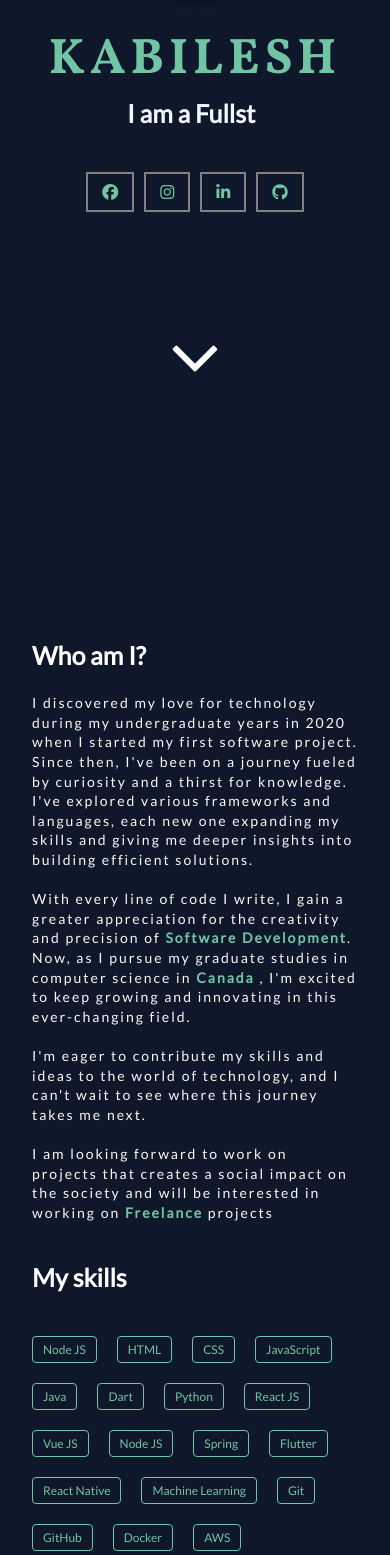
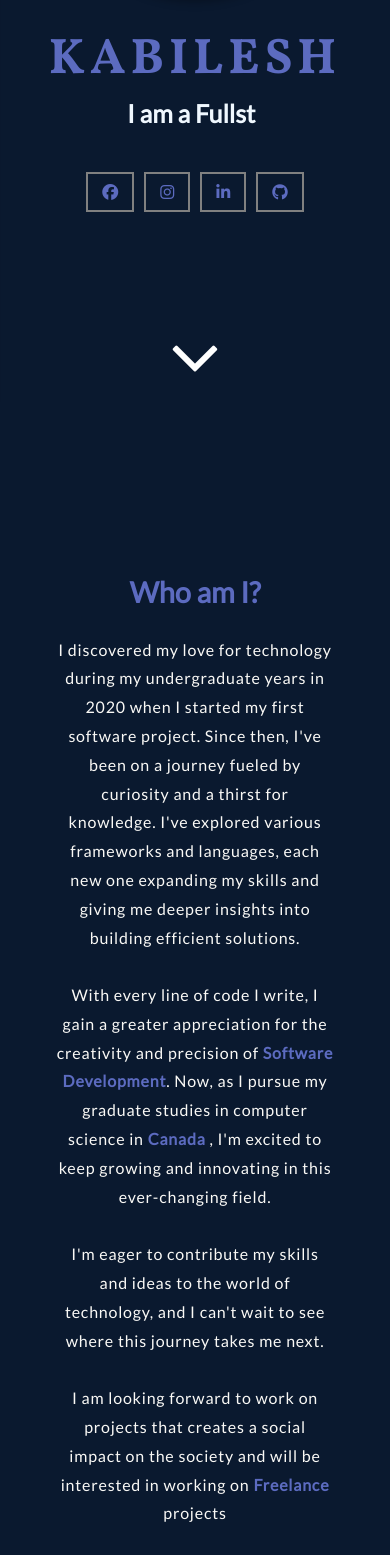
Before and after one commit to Kabilesh020799/Porfolio_React, a React (Create React App) app: page / in a window 390 px wide. Shown: the part 442-1997 px from the top of the page. Built offline with nearby package versions, Linux system fonts and the light colour scheme; a web font is replaced by a local one.

Commit message:
color scheme changes

```diff
--- a/src/App.css
+++ b/src/App.css
@@ -1,7 +1,7 @@
 .App_black {
   text-align: center;
   width: 100%;
-  background: #0F172A;
+  background: #0a192f;
 }
 .App_tomato {
   text-align: center;
--- a/src/components/About/About.module.css
+++ b/src/components/About/About.module.css
@@ -1,71 +1,90 @@
 .About {
   min-height: 100vh;
-  height: fit-content;
+  padding: 5rem 2rem;
   font-family: "Roboto", sans-serif;
+  background-color: #0a192f;
+  display: flex;
+  align-items: center;
+  justify-content: center;
 }
-.heading {
-  margin-top: 13%;
-}
-.heading2 {
-  font-size: 25px;
-  margin-top: 20px;
-  color: white;
-  font-weight: bolder;
-}
-.green {
-  color: #71C5A5;
-}
-.img {
-  width: 300px;
-  height: 200px;
-  margin-top: 20px;
-  border-radius: 10px;
-  box-shadow: 5px 5px 5px 5px #0a192f;
-}
+
 .container {
   display: flex;
-  align-items: stretch;
-  padding: 0 4rem;
-  gap: 20px;
-  margin-top: 8rem;
-}
-
-.para {
-  font-size: 14px;
-  width: 95%;
-  letter-spacing: 2px;
-  color: #FAF9F6;
-  text-align: left;
+  align-items: flex-start;
+  gap: 3rem;
+  max-width: 1200px;
+  width: 100%;
+  flex-wrap: wrap;
 }
 
 .wrapper {
   flex: 1;
   display: flex;
   flex-direction: column;
-  justify-content: start;
-  align-items: start;
-  gap: 20px;
+  justify-content: flex-start;
+  gap: 1.5rem;
 }
+
 .wrapper:nth-child(2) {
-  gap: 40px;
+  gap: 2rem;
 }
-@media screen and (min-width: 768px) {
+
+.heading2 {
+  font-size: 2rem;
+  font-weight: bold;
+  color: #5c6bc0;
+}
+
+.green {
+  color: #5c6bc0;
+}
+
+.para {
+  font-size: 1rem;
+  letter-spacing: 0.8px;
+  line-height: 1.8;
+  color: #faf9f6;
+  text-align: left;
+}
+
+.img {
+  width: 300px;
+  height: 220px;
+  object-fit: cover;
+  border-radius: 12px;
+  box-shadow: 0 4px 12px rgba(0, 0, 0, 0.6);
+}
+
+@media (max-width: 904px) {
+  .container {
+    flex-direction: column;
+    gap: 2rem;
+    padding: 0 1.5rem;
+    align-items: center;
+  }
+
   .para {
-    font-size: 18px;
+    width: 100%;
+    font-size: 1rem;
+    text-align: center;
   }
+
   .heading2 {
-    font-size: 35px;
+    font-size: 1.8rem;
+    text-align: center;
+  }
+
+  .wrapper {
+    align-items: center;
   }
 }
 
-@media screen and (max-width: 904px) {
-  .container {
-    flex-direction: column;
+@media (min-width: 768px) {
+  .heading2 {
+    font-size: 2.5rem;
   }
+
   .para {
-    width: 100%;
-  }
-  .container {
-    padding: 0 2rem;
+    font-size: 1.1rem;
   }
 }
--- a/src/components/Contact/Contact.js
+++ b/src/components/Contact/Contact.js
@@ -7,8 +7,7 @@ function Contact({ checkedB }) {
   const [name, setName] = useState("");
   const [email, setEmail] = useState("");
   const [msg, setMsg] = useState("");
-  const [loading, setLoading] = useState(false); // Spinner control
-
+  const [loading, setLoading] = useState(false);
   const submit = (e) => {
     e.preventDefault();
 
@@ -91,14 +90,14 @@ function Contact({ checkedB }) {
               <li className={classes.list}>
                 <i
                   className="fa fa-map-marker fa-2x"
-                  style={{ color: "#71C5A5" }}
+                  style={{ color: "#5C6BC0" }}
                 ></i>
                 <span className={classes.tag}>Canada</span>
               </li>
               <li className={classes.list}>
                 <i
                   className="fa fa-envelope fa-2x"
-                  style={{ color: "#71C5A5" }}
+                  style={{ color: "#5C6BC0" }}
                 ></i>
                 <a
                   href="mailto:kabilesh020799@gmail.com"
--- a/src/components/Contact/Contact.module.css
+++ b/src/components/Contact/Contact.module.css
@@ -18,7 +18,7 @@
 
 .header1 {
   font-size: 2.5rem;
-  color: #71c5a5;
+  color: #5c6bc0;
   text-align: center;
   margin-bottom: 2rem;
 }
@@ -52,8 +52,8 @@
 
 .input:focus,
 .textarea:focus {
-  border-color: #71c5a5;
-  box-shadow: 0 0 8px #71c5a5;
+  border-color: #5c6bc0;
+  box-shadow: 0 0 8px #5c6bc0;
   outline: none;
 }
 
@@ -69,7 +69,7 @@
 .send {
   width: 180px;
   padding: 0.8rem;
-  background: linear-gradient(135deg, #71c5a5, #4bb0a1);
+  background: linear-gradient(135deg, #5c6bc0, #4bb0a1);
   border: none;
   border-radius: 8px;
   color: white;
@@ -82,7 +82,7 @@
 
 .send:hover {
   transform: scale(1.05);
-  background: linear-gradient(135deg, #4bb0a1, #71c5a5);
+  background: linear-gradient(135deg, #4bb0a1, #5c6bc0);
 }
 
 .send:disabled {
@@ -123,7 +123,7 @@
 }
 
 .social-icon {
-  color: #71c5a5;
+  color: #5c6bc0;
   font-size: 2rem;
   transition: transform 0.3s, color 0.3s;
 }
--- a/src/components/Experience/Experience.css
+++ b/src/components/Experience/Experience.css
@@ -13,7 +13,7 @@
   margin-top: 20rem;
 }
 
-.experience{
+.experience {
   margin-left: 20px;
   display: flex;
   gap: 40px;
--- a/src/components/Experience/components/card/Card.css
+++ b/src/components/Experience/components/card/Card.css
@@ -1,5 +1,5 @@
 .card {
-  color: #5E6E85;
+  color: #5e6e85;
   width: 700px;
   text-align: left;
   display: flex;
@@ -30,7 +30,7 @@
 }
 
 .color-green {
-  color: #71C5A5;
+  color: #5c6bc0;
 }
 
 .card-company {
@@ -50,8 +50,8 @@
 }
 
 .card-label {
-  color: #71C5A5;
-  background: #152B3A;
+  color: #5c6bc0;
+  background: #152b3a;
   padding: 5px 10px;
   border-radius: 16px;
   display: flex;
--- a/src/components/Home/Home.js
+++ b/src/components/Home/Home.js
@@ -4,17 +4,13 @@ import Fade from "react-reveal/Fade";
 import "./Home.css";
 import { Link } from "react-scroll";
 import { TypeAnimation } from "react-type-animation";
-import profile from '../../assets/Dp.JPG';
+import profile from "../../assets/Dp.JPG";
 
 function Body() {
   return (
     <Fade bottom>
       <div className={classes.body} id="home">
-        <img
-          src={profile}
-          className={classes.profile}
-          alt="profile"
-        />
+        <img src={profile} className={classes.profile} alt="profile" />
 
         <h1 className={classes.heading}>KABILESH</h1>
         <h3 className={classes.heading1}>
@@ -42,7 +38,7 @@ function Body() {
               <a
                 href="https://www.facebook.com/ravichandran.kabilesh/"
                 class="social-icon"
-                style={{color: '#71C5A5'}}
+                style={{ color: "#5C6BC0" }}
               >
                 {" "}
                 <i class="fa fa-facebook ls"></i>
@@ -52,7 +48,7 @@ function Body() {
               <a
                 href="https://www.instagram.com/kabilesh_ravichandran/"
                 class="social-icon"
-                style={{color: '#71C5A5'}}
+                style={{ color: "#5C6BC0" }}
               >
                 {" "}
                 <i class="fa fa-instagram ls"></i>
@@ -62,7 +58,7 @@ function Body() {
               <a
                 href="https://www.linkedin.com/in/kabileshravi27/"
                 class="social-icon"
-                style={{color: '#71C5A5'}}
+                style={{ color: "#5C6BC0" }}
               >
                 {" "}
                 <i class="fa fa-linkedin ls"></i>
@@ -72,17 +68,17 @@ function Body() {
               <a
                 href="https://github.com/Kabilesh020799"
                 class="social-icon"
-                style={{color: '#71C5A5'}}
+                style={{ color: "#5C6BC0" }}
               >
                 {" "}
                 <i class="fa fa-github ls"></i>
               </a>
             </li>
-            <li style={{display: 'none'}}>
+            <li style={{ display: "none" }}>
               <a
                 href="https://leetcode.com/kabilesh020799/"
                 class="social-icon"
-                style={{color: '#71C5A5'}}
+                style={{ color: "#5C6BC0" }}
               >
                 {" "}
                 <i class="fa fa-laptop-code ls"></i>
@@ -91,7 +87,13 @@ function Body() {
           </ul>
         </div>
         <a class="container-arrow scroll-to">
-          <Link to="about" spy={true} smooth={true} duration={500} offset={-150}>
+          <Link
+            to="about"
+            spy={true}
+            smooth={true}
+            duration={500}
+            offset={-150}
+          >
             <span>
               <i class="fa fa-angle-down" aria-hidden="true"></i>{" "}
             </span>
--- a/src/components/Home/Home.module.css
+++ b/src/components/Home/Home.module.css
@@ -12,7 +12,7 @@
   font-family: "Vollkorn", serif;
   letter-spacing: 5px;
   animation: shine ease 0.5s both infinite;
-  color: #71c5a5;
+  color: #5c6bc0;
   margin-top: 2rem;
   line-height: 60px;
 }
@@ -27,7 +27,7 @@
   height: 300px;
   object-fit: contain;
   border-radius: 50%;
-  border: 4px solid #71c5a5;
+  border: 4px solid #5c6bc0;
   box-shadow: 0 4px 10px rgba(0, 0, 0, 0.3);
   padding-top: 20px;
   padding-right: 20px;
--- a/src/components/Navigation/Navigation.css
+++ b/src/components/Navigation/Navigation.css
@@ -8,11 +8,11 @@
 /* HEADINGS */
 
 .heading {
-  color: #71C5A5;
+  color: #5c6bc0;
   font-family: "B612", sans-serif;
 }
 .head_gold {
-  color: #71C5A5;
+  color: #5c6bc0;
 }
 h1,
 p {
@@ -88,10 +88,10 @@ h2 {
 }
 
 .resume {
-  font-family: 'Roboto' !important;
+  font-family: "Roboto" !important;
 }
 .btn-resume {
-  color: #71C5A5;
+  color: #5c6bc0;
   padding: 10px 20px;
   outline: none;
   border: none;
@@ -100,7 +100,7 @@ h2 {
   font-weight: 600;
   font-family: "Roboto", sans-serif;
   background: transparent;
-  border: 1px solid #71C5A5;
+  border: 1px solid #5c6bc0;
   cursor: pointer;
   transition: background-color 1s ease;
 }
@@ -110,7 +110,7 @@ h2 {
 }
 
 .nav-item a:hover {
-  color: #71C5A5;
+  color: #5c6bc0;
   cursor: pointer;
 }
 
--- a/src/components/Projects/Projects.module.css
+++ b/src/components/Projects/Projects.module.css
@@ -15,7 +15,7 @@
   width: 300px;
   min-height: 350px;
   padding-bottom: 20px;
-  border: 1px solid var(--Bordes, #3D3D3D);
+  border: 1px solid var(--Bordes, #3d3d3d);
   background: var(--Rellenos, #21253e);
   border-radius: 5px;
   transition: transform 338ms ease-in;
@@ -58,7 +58,7 @@
 
 .bodyhead {
   text-align: center;
-  color: #71C5A5;
+  color: #5c6bc0;
 }
 .bodycon {
   color: #fff;
@@ -79,8 +79,8 @@
 }
 
 .tileItem {
-  color: #71C5A5;
-  background: #152B3A;
+  color: #5c6bc0;
+  background: #152b3a;
   font-size: 12px;
   padding: 5px 10px;
   border-radius: 16px;
--- a/src/components/Skills/components/skill-box/SkillBox.css
+++ b/src/components/Skills/components/skill-box/SkillBox.css
@@ -4,8 +4,8 @@
   align-items: center;
   padding: 10px 20px;
   font-size: 20px;
-  color: #71C5A5;
-  border: 1px solid #71C5A5;
+  color: #5c6bc0;
+  border: 1px solid #5c6bc0;
   cursor: pointer;
   border-radius: 4px;
 }
```
